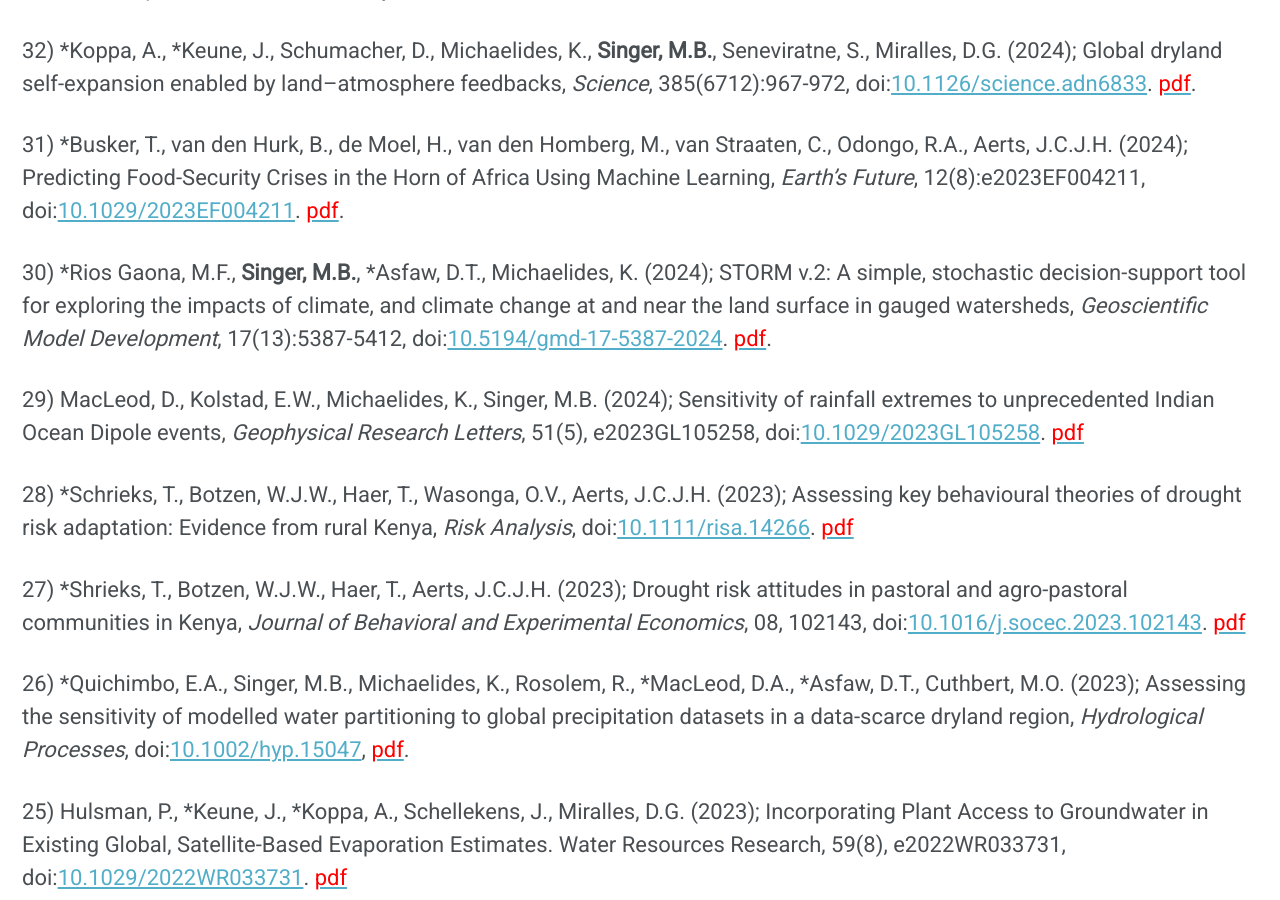
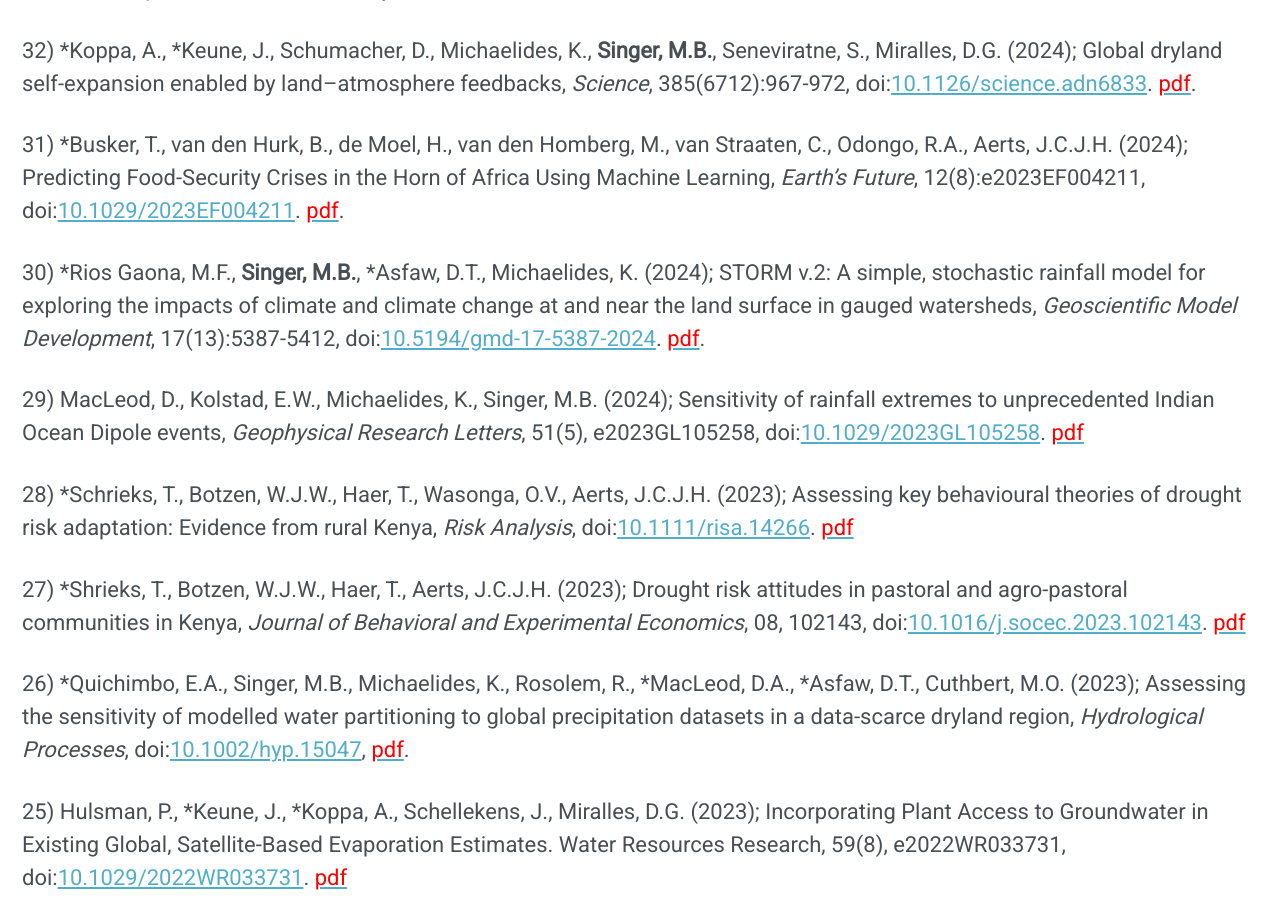
Before and after one commit to ucsb-eri/down2earth, a Jekyll site: the page built from _pages/outputs.md, in a window 1280 px wide and 900 px high, scrolled down 5854 px. Built offline with Jekyll 4.4.1, drawn with Linux system fonts in a browser that asks for light colours; nearby versions of some CDN libraries; comment, search, counter and statistics services are not loaded.

Commit message:
Update outputs.md

```diff
--- a/_pages/outputs.md
+++ b/_pages/outputs.md
@@ -138,7 +138,7 @@ Student and postdoc work denoted by *.
 31) *Busker, T., van den Hurk, B., de Moel, H., van den Homberg, M., van Straaten, C., Odongo, R.A., Aerts, J.C.J.H. (2024); Predicting Food-Security Crises in the Horn of Africa Using Machine Learning, _Earth's Future_, 12(8):e2023EF004211,
 doi:[10.1029/2023EF004211](https://agupubs.onlinelibrary.wiley.com/doi/full/10.1029/2023EF004211). [<span style="color:red">pdf</span>](../assets/pdfs/publications/Busker_etal_2024.pdf).
 
-30) *Rios Gaona, M.F., **Singer, M.B.**, *Asfaw, D.T., Michaelides, K. (2024); STORM v.2: A simple, stochastic decision-support tool for exploring the impacts of climate, and climate change at and near the land surface in gauged watersheds, _Geoscientific Model Development_, 17(13):5387-5412,
+30) *Rios Gaona, M.F., **Singer, M.B.**, *Asfaw, D.T., Michaelides, K. (2024); STORM v.2: A simple, stochastic rainfall model for exploring the impacts of climate and climate change at and near the land surface in gauged watersheds, _Geoscientific Model Development_, 17(13):5387-5412,
 doi:[10.5194/gmd-17-5387-2024](https://gmd.copernicus.org/articles/17/5387/2024/). [<span style="color:red">pdf</span>](../assets/pdfs/publications/RiosGaona_etal_2024.pdf).
 
 29) MacLeod, D., Kolstad, E.W., Michaelides, K., Singer, M.B. (2024); Sensitivity of rainfall extremes to unprecedented Indian Ocean Dipole events, _Geophysical Research Letters_, 51(5), e2023GL105258, doi:[10.1029/2023GL105258](https://agupubs.onlinelibrary.wiley.com/doi/abs/10.1029/2023GL105258). [<span style="color:red">pdf</span>](../assets/pdfs/publications/MacLeod_etal_2024.pdf)
```
